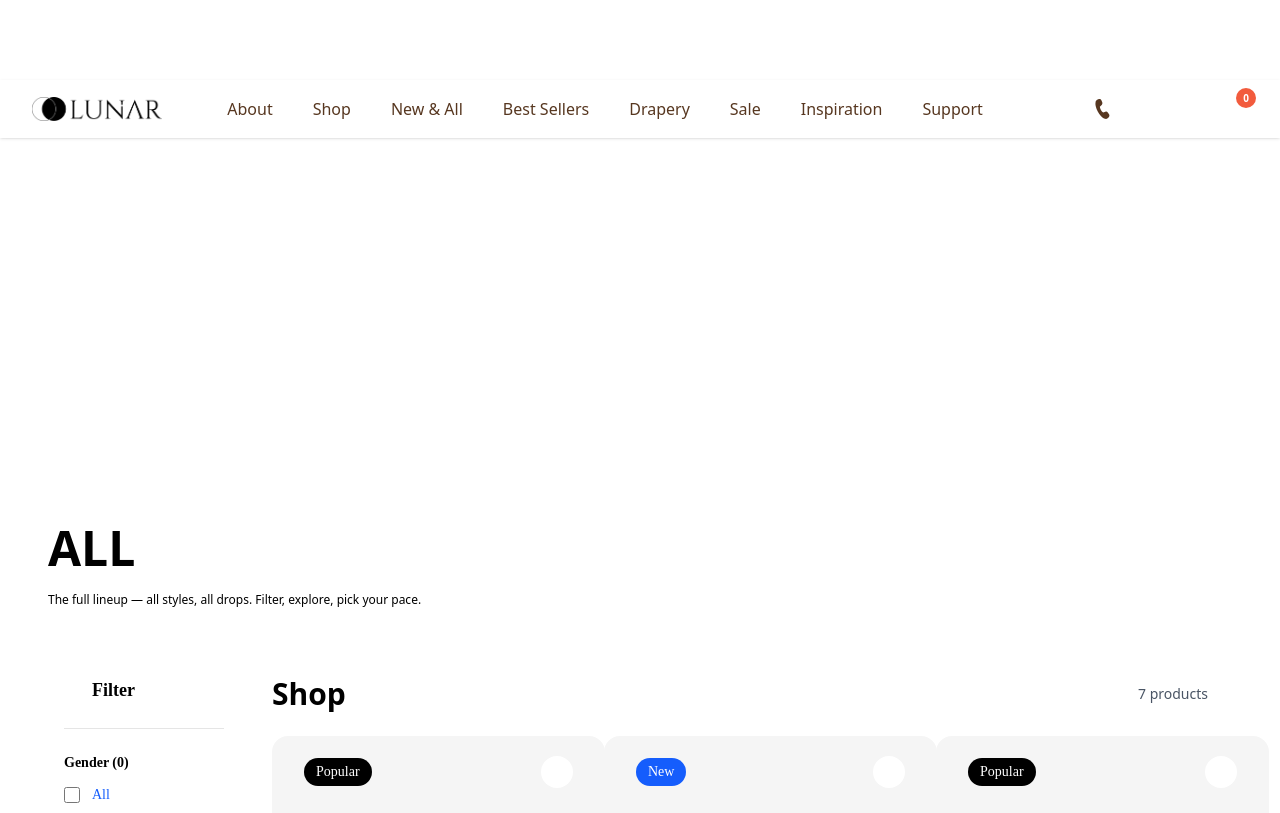
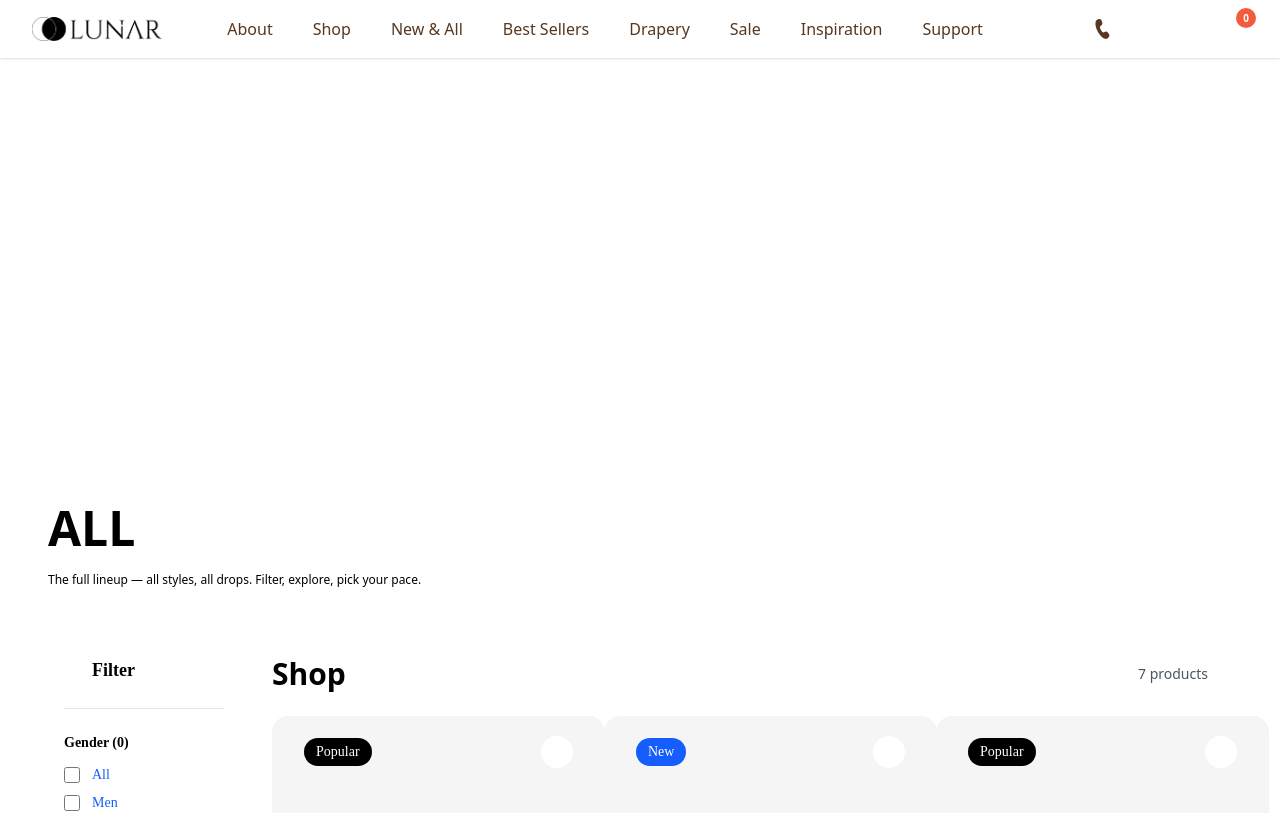
Before and after one commit to PrathamShrestha69/Lunar, a Next.js app: page /shop in a window 1280 px wide. Shown: the top 813 px of the page. Built offline with nearby package versions, Linux system fonts and the light colour scheme; some icons are missing.

Commit message:
navbar fixed

```diff
--- a/app/(pages)/shop/page.tsx
+++ b/app/(pages)/shop/page.tsx
@@ -4,7 +4,7 @@ import React from 'react'
 
 export default function page() {
   return (
-   <div className="mt-20">
+   <div className='pt-15'>
       <ShopHero />
       <ShopContent />
     </div>
--- a/components/about/AboutHero.tsx
+++ b/components/about/AboutHero.tsx
@@ -2,7 +2,7 @@ import React from "react";
 
 const AboutHero = () => {
   return (
-    <div className="bg-black text-white text-2xl lg:text-5xl  text-center font-bold">
+    <div className="bg-black text-white text-2xl lg:text-5xl pt-15 text-center font-bold">
       <h1 className="uppercase py-5 px-5">
         We build movement. Every pair is made for action on the street, on the
         run, on your terms.
--- a/components/layout/Navbar.tsx
+++ b/components/layout/Navbar.tsx
@@ -54,15 +54,17 @@ const Navbar = () => {
       <nav className={`fixed  left-0 right-0 z-40 bg-white text-[#573720] shadow-sm transition-transform duration-300 ${isVisible ? "translate-y-0" : "-translate-y-full"
         }`}>
         <div className="flex items-center justify-between gap-4 px-5 py-4 lg:px-8">
+          {/* Logo */}
           <div className="flex items-center gap-4">
             <Link href={'/'}><img src="/logo-black.png" alt="lunar" className="h-6 w-auto" /></Link>
           </div>
+          {/* Nav links */}
           <div className="bg-white">
             <div className="mx-auto flex max-w-6xl flex-wrap items-center justify-center gap-5 px-4 text-md font-medium lg:gap-10 lg:px-8">
               {navLinks.map((label) => (
                 <button
                   onMouseEnter={() =>
-                    setActive(label === "Best Sellers" || label === "Sale" ? "secondary" : label === "About" || label === "Shop" ? "Tertiary" : "primary"
+                    setActive(label === "Best Sellers" || label === "Sale" ? "secondary" : label === "About" || label === "Shop" || label === "Support"? "Tertiary" : "primary"
                     )
                   }
 
@@ -74,6 +76,7 @@ const Navbar = () => {
               ))}
             </div>
           </div>
+          {/* Icons */}
           <div className="flex gap-5 text-[#573720]">
             <button onClick={searchToggle} aria-label="Call" className="hidden cursor-pointer hover:text-[#6a4328] lg:block">
               <Icon icon="fa-solid:search" width={22} height={22} />
--- a/components/shop/ShopHero.tsx
+++ b/components/shop/ShopHero.tsx
@@ -2,7 +2,7 @@ import React from "react";
 
 const ShopHero = () => {
   return (
-    <div className="mt-15 lg:px-10 lg:py-5">
+    <div className="pt-36 lg:px-10 lg:py-5">
       <div className='bg-[url("https://framerusercontent.com/images/O8WfDJ4sg3B4ED3yCs7y2nV8.png")] h-[100vw] lg:h-[30vw] w-full lg:rounded-xl bg-cover bg-center lg:bg-top'></div>
       <div className="text-black mt-10 px-2">
         <h1 className="font-bold text-2xl lg:text-5xl">ALL</h1>
```
